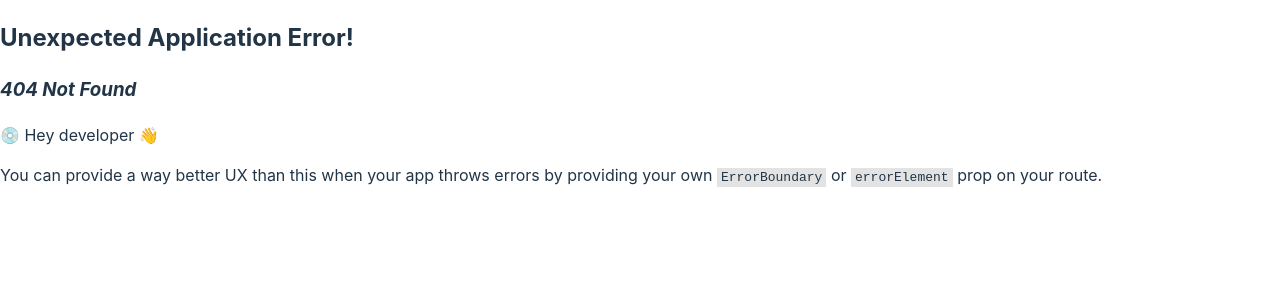
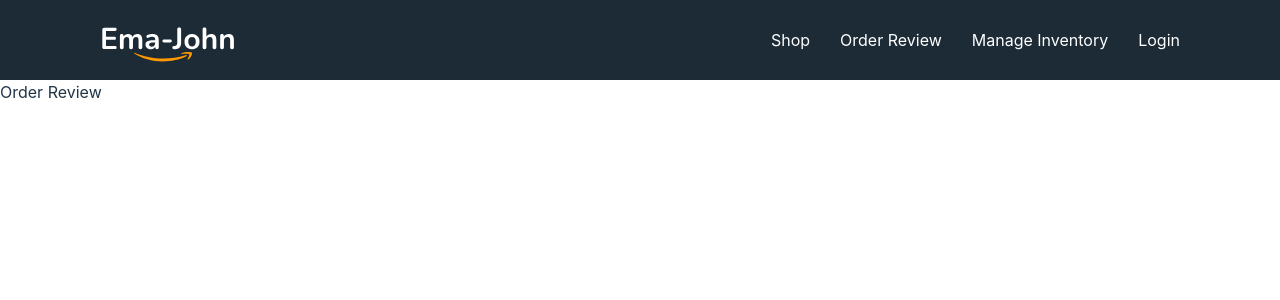
Before and after one commit to sfdfsffd/PH-7-Firebase-Ema-John, a React (Vite) app: page /order-review in a window 1280 px wide. Before the commit this address had no page. Shown: the top 300 px of the page. Built offline with nearby package versions, Linux system fonts and the light colour scheme.

Commit message:
router-setup

```diff
--- a/src/components/Header/Header.jsx
+++ b/src/components/Header/Header.jsx
@@ -1,16 +1,17 @@
 import React from "react";
 import "./Header.css";
 import logo from "../../images/Logo.svg";
+import { Link } from "react-router-dom";
 
 const Header = () => {
 	return (
 		<nav className='header'>
 			<img src={logo} alt='' />
 			<div>
-				<a href='#order'>Order</a>
-				<a href='#order-review'>Order Review</a>
-				<a href='#inventory'>Manage Inventory</a>
-				<a href='#login'>Login</a>
+				<Link to='/'>Shop</Link>
+				<Link to='/order-review'>Order Review</Link>
+				<Link to='/inventory'>Manage Inventory</Link>
+				<Link to='/login'>Login</Link>
 			</div>
 		</nav>
 	);
--- /dev/null
+++ b/src/components/Home/Home.jsx
@@ -0,0 +1,14 @@
+import React from "react";
+import Header from "../Header/Header";
+import { Outlet } from "react-router-dom";
+
+const Home = () => {
+	return (
+		<div>
+			<Header />
+			<Outlet />
+		</div>
+	);
+};
+
+export default Home;
--- /dev/null
+++ b/src/components/Inventory/Inventory.jsx
@@ -0,0 +1,7 @@
+import React from "react";
+
+const Inventory = () => {
+	return <div>Inventory Page</div>;
+};
+
+export default Inventory;
--- /dev/null
+++ b/src/components/Login/Login.jsx
@@ -0,0 +1,11 @@
+import React from 'react';
+
+const Login = () => {
+    return (
+        <div>
+            Login Page
+        </div>
+    );
+};
+
+export default Login;
--- /dev/null
+++ b/src/components/OrderReview/OrderReview.jsx
@@ -0,0 +1,7 @@
+import React from "react";
+
+const OrderReview = () => {
+	return <div>Order Review</div>;
+};
+
+export default OrderReview;
--- /dev/null
+++ b/src/components/Orders/Orders.jsx
@@ -0,0 +1,7 @@
+import React from "react";
+
+const Orders = () => {
+	return <div>Orders Page</div>;
+};
+
+export default Orders;
```
Also changed, not shown: src/main.jsx (+25 -1 lines).
